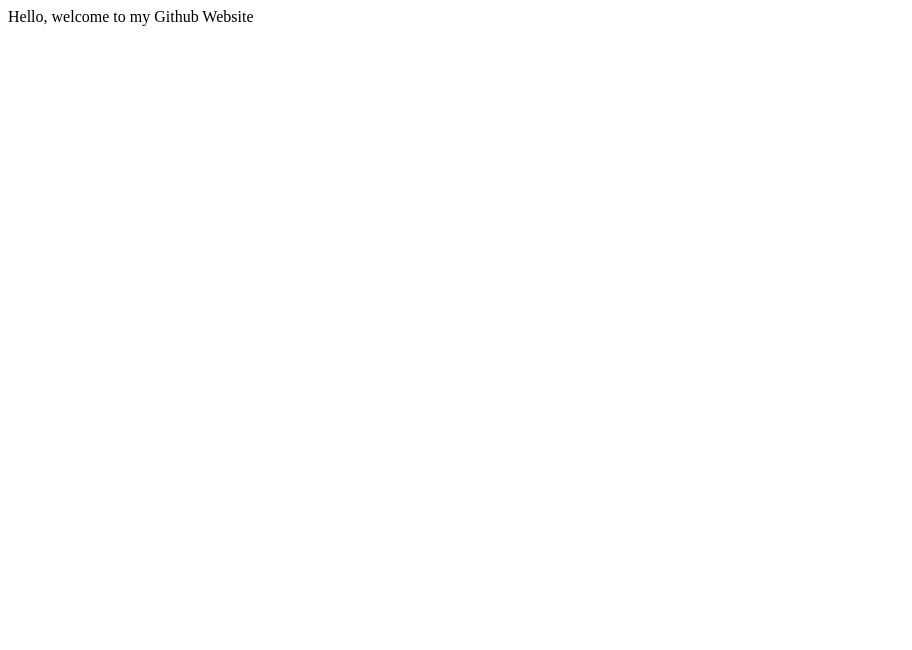
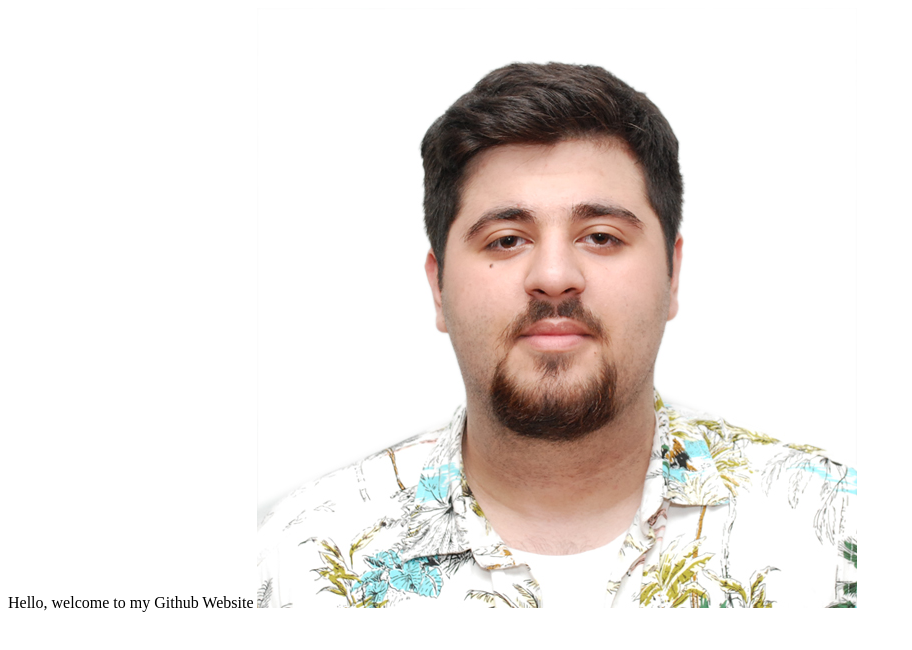
Before and after one commit to muradm2002/repo-1, a plain HTML site: page index.html in a window 1280 px wide. Shown: the whole page, without its empty margins (0-912 px from the left). Drawn offline with Linux system fonts and the light colour scheme.

Commit message:
Update index.html

```diff
--- a/index.html
+++ b/index.html
@@ -1 +1,3 @@
 Hello, welcome to my Github Website
+
+<img src="555.jpg">
```
